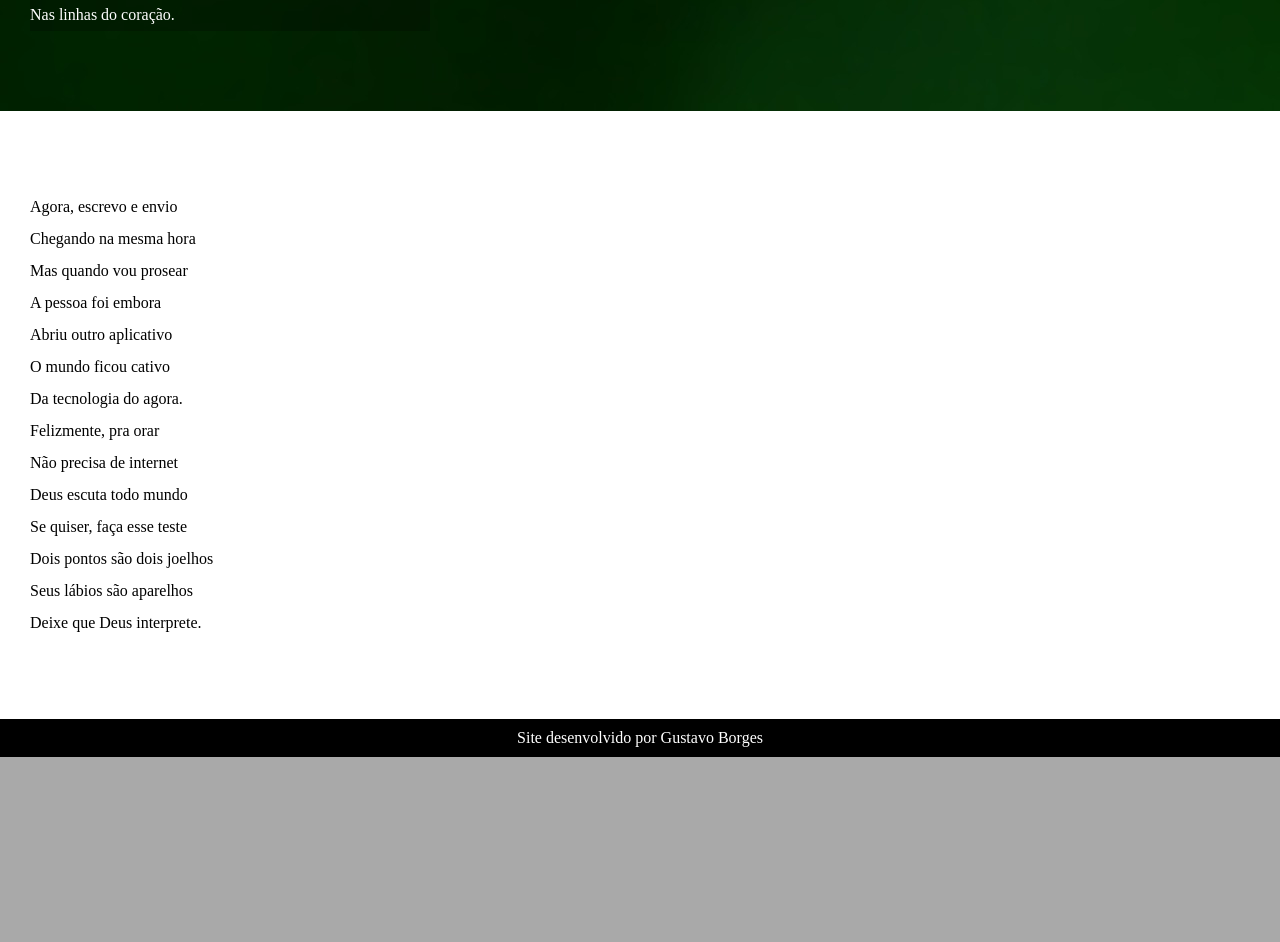
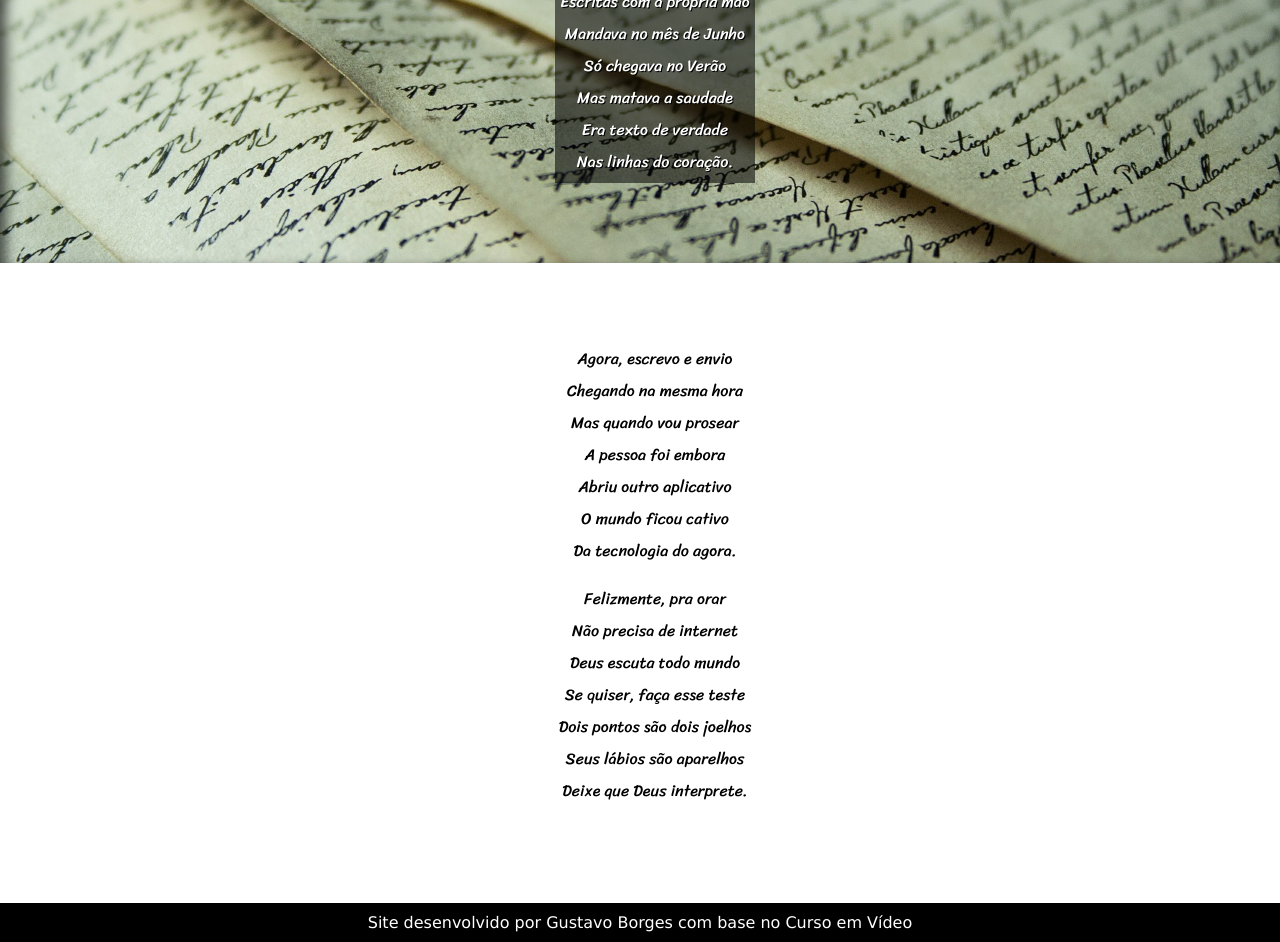
Before and after one commit to gsborge/HTML-CSS, a plain HTML site: page DESAFIOS/desafio-012/index.html in a window 1280 px wide. Shown: the part 1825-2767 px from the top of the page. Before the commit the page ends 2582 px from the top, so only its background shows below. Drawn offline with Linux system fonts and the light colour scheme.

Commit message:
finalizado

```diff
--- a/DESAFIOS/desafio-012/index.html
+++ b/DESAFIOS/desafio-012/index.html
@@ -26,7 +26,7 @@
     </section>
 
 
-    <section class="imagem">
+    <section class="imagem" id="img01">
         <p>
             Não é mais como era antes <br>
             É tudo abreviado <br>
@@ -63,7 +63,7 @@
 
 
 
-    <section class="imagem">
+    <section class="imagem" id="img02">
         <p>
             Tenho saudade das cartas  <br>
             Escritas com a própria mão <br>
@@ -99,7 +99,7 @@
     </section>
 
     <footer>
-        <p>Site desenvolvido por Gustavo Borges</p>
+        <p>Site desenvolvido por Gustavo Borges com base no Curso em Vídeo</p>
     </footer>
 </body>
 </html>
--- a/DESAFIOS/desafio-012/style.css
+++ b/DESAFIOS/desafio-012/style.css
@@ -1,12 +1,20 @@
 @charset "UTF-8";
+@import url('https://fonts.googleapis.com/css2?family=Passion+One:wght@400;700;900&family=Sriracha&display=swap');
 
+:root {
+    --fonte1: Verdana, Geneva, Tahoma, sans-serif;
+    --fonte2: 'Passion One', cursive;
+    --fonte3: Sriracha, cursive;
+}
 * {
     margin: 0px;
     padding: 0px;
+    font-size: 1em;
 }
 html, body {
     min-height: 100vh;
     background-color: darkgrey;
+    font-family: var(--fonte1);
 }
 
 header {
@@ -16,8 +24,9 @@ header {
 }
 header h1 {
     padding-top: 50px;
-    font-size: 50px;
+    font-size: 10vw;
     font-variant: small-caps;
+    font-family: var(--fonte2);
 }
 header p {
     padding-bottom: 50px;
@@ -32,6 +41,11 @@ section {
     padding-bottom: 10vh;
     line-height: 2em;
     padding-left: 30px;
+    font-family: var(--fonte3);
+}
+section > p {
+    padding-bottom: 1em;
+    text-align: center;
 }
 a:hover {
     text-decoration: underline;
@@ -41,12 +55,26 @@ section.normal {
 }
 section.imagem {
     background-color: rgb(26, 27, 27);
-    background-image: url('imagens/background001.jpg');
     color: white;
+    box-shadow: inset 6px 6px 13px 0px rgba(0, 0, 0, 0.664);
+    background-attachment: fixed;
+    text-align: center;
 }
 section.imagem > p {
-    width: 400px;
-    background-color: rgba(0, 0, 0, 0.233);
+    display: inline-block;
+    padding: 5px;
+    background-color: rgba(0, 0, 0, 0.555);
+    text-shadow: 1px 1px 0px black;
+}
+section#img01 {
+    background-image: url('imagens/background001.jpg');
+    background-position: right center;
+    background-size: cover;
+}
+section#img02 {
+    background-image: url('imagens/background002.jpg');
+    background-position: right center;
+    background-size: cover;
 }
 
 footer {
```
